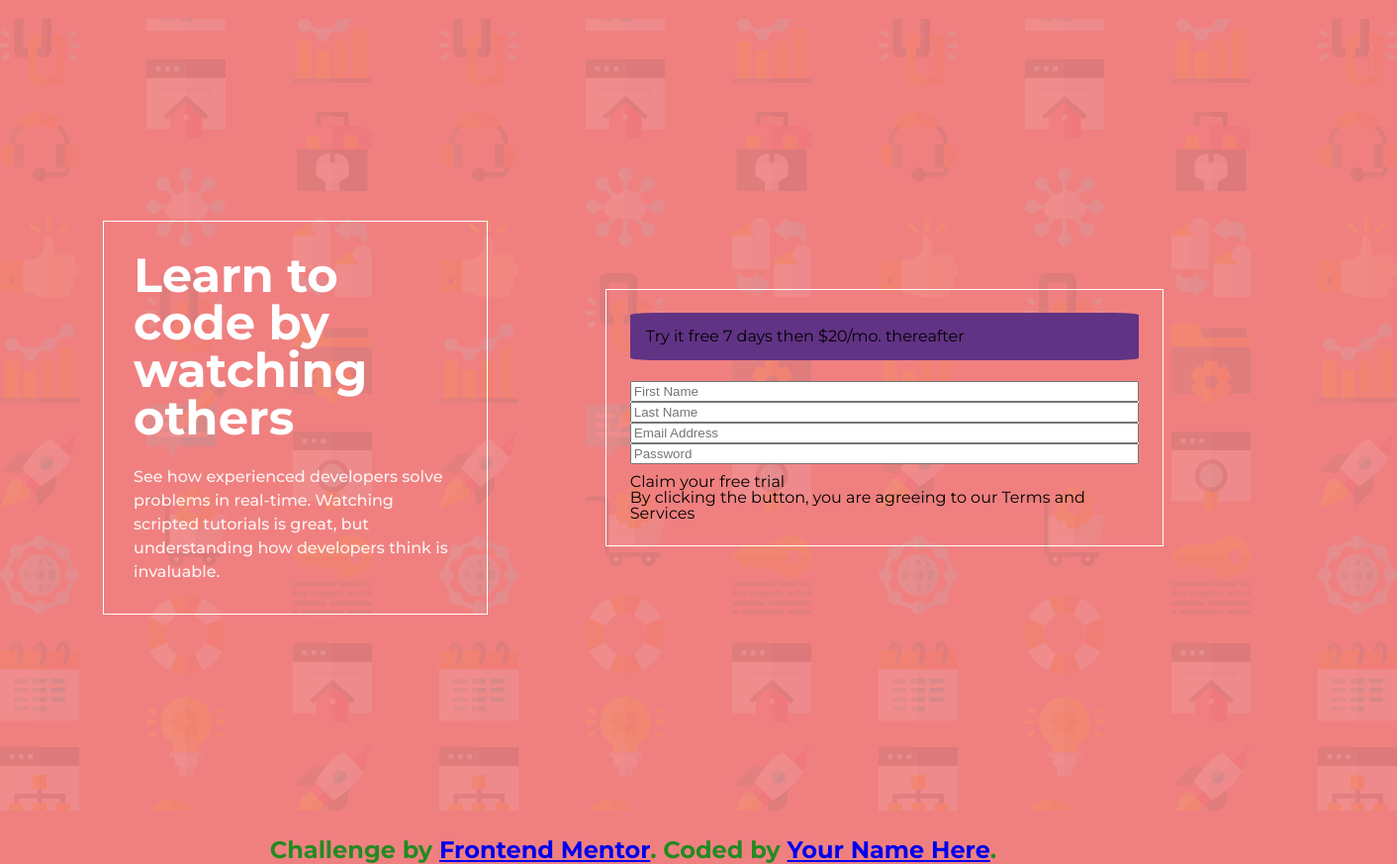
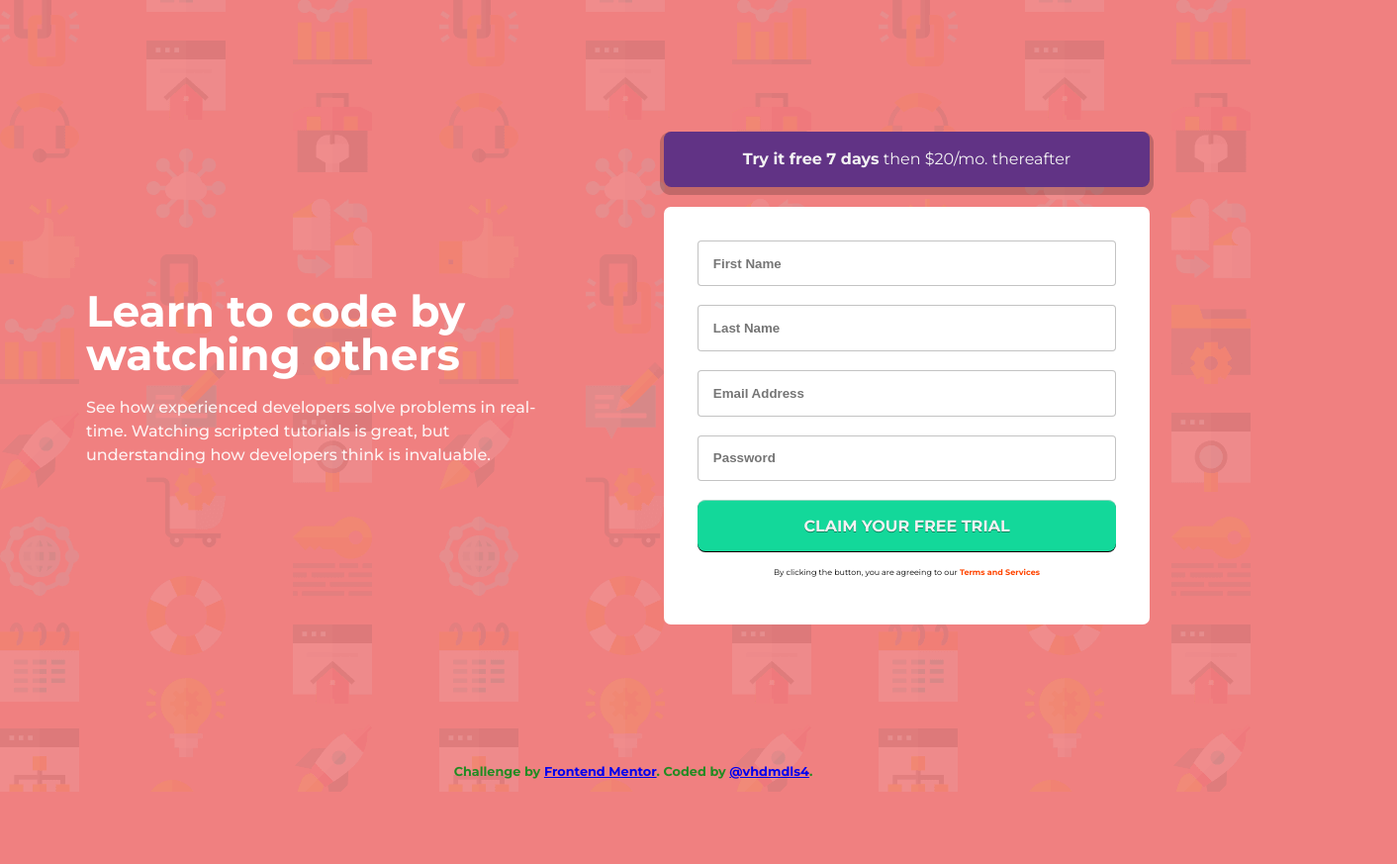
Before and after one commit to vhdmdls4/leadCapture, a plain HTML site: page index.html in a window 1280 px wide. Shown: the whole page at 99% size, 1412 px wide, since content can reach past the window. After the commit the page ends 800 px from the top, so only its background shows below. Drawn offline with Linux system fonts and the light colour scheme.

Commit message:
adding css

```diff
--- a/css/style.css
+++ b/css/style.css
@@ -1,44 +1,51 @@
+*{
+  box-sizing: border-box;
+}
+
+:root{
+  --salmao: #f08080;
+  --branco-neve: #ffffff;
+  --branco-seco: #f2f2f2;
+  --verde-agua: #13d89a;
+  --background-fig: url('../img/bg-intro-desktop.png')
+}
+
 body{
   width: 100%;
-  background-color: #f08080;
+  min-height: 100vh;
+  display: flex;
+  flex-direction: column;
+  background-image: var(--background-fig);
+  background-color: var(--salmao);
+}
+
+main{
+  width: 100%;
+  display: flex;
+  align-items: center;
+  justify-content: space-around;
+  padding: 2.5% 2% 2.5% 2%;
+  margin-top: 5%;
+  margin-bottom: 5%;
   font-family: 'Montserrat', sans-serif;
 }
 
-main{
-  display: flex;
-  align-items: center;
-  flex:flexbox;
-  padding: 15% 2% 15% 2%;
-  margin: 1.5%;
-  font-family: 'Montserrat', sans-serif;
-
-}
-
-figure{
-
-}
-
-.backgroundImage{
-  background-color:#f08080;
-  position: absolute;
-  z-index: -1;
-}
-
 .firstGrid{
-  width: 35%;
-  border: 1px white solid;
+  width: 50%;
   padding: 2.5%;
-  margin: 1% 5%;
+  margin: 1% 2.5%;
 }
 
 article{
-  color: #FFFFFF;
+  color: var(--branco-neve);
+  padding: 0 .75rem;
+  margin: 0 .25rem;
 }
 
 article>section>h2{
   font-weight: bold;
-  font-size: 3rem;
-  margin: 0 0 1.5rem 0;
+  font-size: 2.75rem;
+  margin-bottom: 4%;
 }
 
 article>section>p{
@@ -48,30 +55,102 @@ article>section>p{
 }
 
 .secondGrid{
-  width: 55%;
-  border: 1px white solid;
-  padding: 2%;
-  margin: 1% 5%;
+  width: 50%;
+  padding: 2% 5% 2% 0;
+  margin: 1% 2.5%;
 }
 
 aside>section>h2{
+  color: var(--branco-seco);
   background-color: #613385;
-  border-radius: 5%;
-  padding: 1rem;
+  border-radius: 7.5px;
+  padding: 1.25rem 0;
   margin-bottom: 4%;
+  text-align: center;
+  box-shadow: 0 4px 0px 4px rgba(9, 9, 9, 0.195);
 }
 
-.captureLead{
+aside>section>h2>b{
+  font-weight: bold;
+}
+
+.getInfo{
   display: flex;
   flex-flow: column;
-  background-color: #F2F2F2;
-  border-radius: 2.5%;
-  margin: 2% 0;
+  background-color: var(--branco-neve);
+  border-radius: 7px;
+  padding: 7% 7% 10% 7%;
+}
+
+.getInfo>input{
+  padding: 3.5% 0;
+  border: 1px rgba(128, 128, 128, 0.474) solid;
+  border-radius: 4px;
+  margin-bottom: 4.5%;
+}
+
+.getInfo>input:last-child{
+  margin-bottom: 0;
+}
+
+.getInfo>input::placeholder{
+  text-align: left;
+  font-weight: 700;
+  text-indent: 3.5%;
 }
 
 
+.sendInfo{
+  margin-top: .25rem;
+}
+
+.button{
+  border-top: 1px solid #94d4bf;
+  background: var(--verde-agua);
+  -webkit-border-radius: 8px;
+  -moz-border-radius: 8px;
+  border-radius: 8px;
+  -webkit-box-shadow: rgba(0,0,0,1) 0 1px 0;
+  -moz-box-shadow: rgba(0,0,0,1) 0 1px 0;
+  box-shadow: rgba(0,0,0,1) 0 1px 0;
+  text-shadow: rgba(0,0,0,.4) 0 1px 0;
+  color: var(--branco-seco);
+  text-decoration: none;
+  vertical-align: middle;
+  padding: 1.1rem 0.5rem;
+  text-align: center;
+  text-transform: uppercase;
+  font-weight: 700;
+}
+
+.button:hover {
+  border-top-color: #0c805b;
+  background: #0c805b;
+  color: #ccc;
+}
+
+.button:active {
+  border-top-color: #7a13d4;
+  background: #7a13d4;
+}
+
+#terms{
+  margin-top: 4%;
+  font-size: .5rem;
+  text-align: center;
+}
+
+#terms>a{
+  color:orangered;
+  font-weight: bold;
+  text-decoration: none;
+}
+
 footer{
+  margin-top: auto;
+  margin-bottom: 1%;
+  width: 100%;
   color: forestgreen;
   text-align: center;
-  font: 700 1.5em "Montserrat";
+  font: 700 .8em "Montserrat";
 }
--- a/index.html
+++ b/index.html
@@ -12,10 +12,8 @@
 	<link href="https://fonts.googleapis.com/css2?family=Montserrat:wght@300;400;500;700&display=swap" rel="stylesheet">
 	<title>Frontend Mentor | Intro component with sign up form</title>
 </head>
+
 <body>
-	<figure>
-		<img class="backgroundImage" src="img/bg-intro-desktop.png" alt="Background Image with variable icons">
-	</figure>
 	<main>
 	  <article class="firstGrid">
 			<section>
@@ -27,19 +25,17 @@
 
 		<aside class="secondGrid">
 			<section>
-				<h2>Try it free 7 days then $20/mo. thereafter</h2>
+				<h2><b>Try it free 7 days</b> then $20/mo. thereafter</h2>
 			</section>
 
-			<section class="captureLead">
+			<section class="getInfo">
 				<input type="text" name="nome" value="" placeholder="First Name"/>
 				<input type="text" name="nome" value="" placeholder="Last Name"/>
 				<input type="text" name="nome" value="" placeholder="Email Address"/>
 				<input type="text" name="nome" value="" placeholder="Password"/>
-			</section>
+				<a href="#" class="button">Claim your free trial</a>
+				<p id="terms">By clicking the button, you are agreeing to our <a href="#">Terms and Services</a></p>
 
-			<section>
-				<p class="button">Claim your free trial</p>
-				<p>By clicking the button, you are agreeing to our Terms and Services</p>
 			</section>
 		</aside>
 	</main>
@@ -47,7 +43,7 @@
    <footer>
 		<p class="attribution">
 				Challenge by <a href="https://www.frontendmentor.io?ref=challenge" target="_blank">Frontend Mentor</a>.
-				Coded by <a href="#">Your Name Here</a>.
+				Coded by <a href="https://br.linkedin.com/in/vhmdl">@vhdmdls4</a>.
 		</p>
 	</footer>
 </body>
```
Also changed, not shown: css/reset.css (line endings or trailing spaces).
